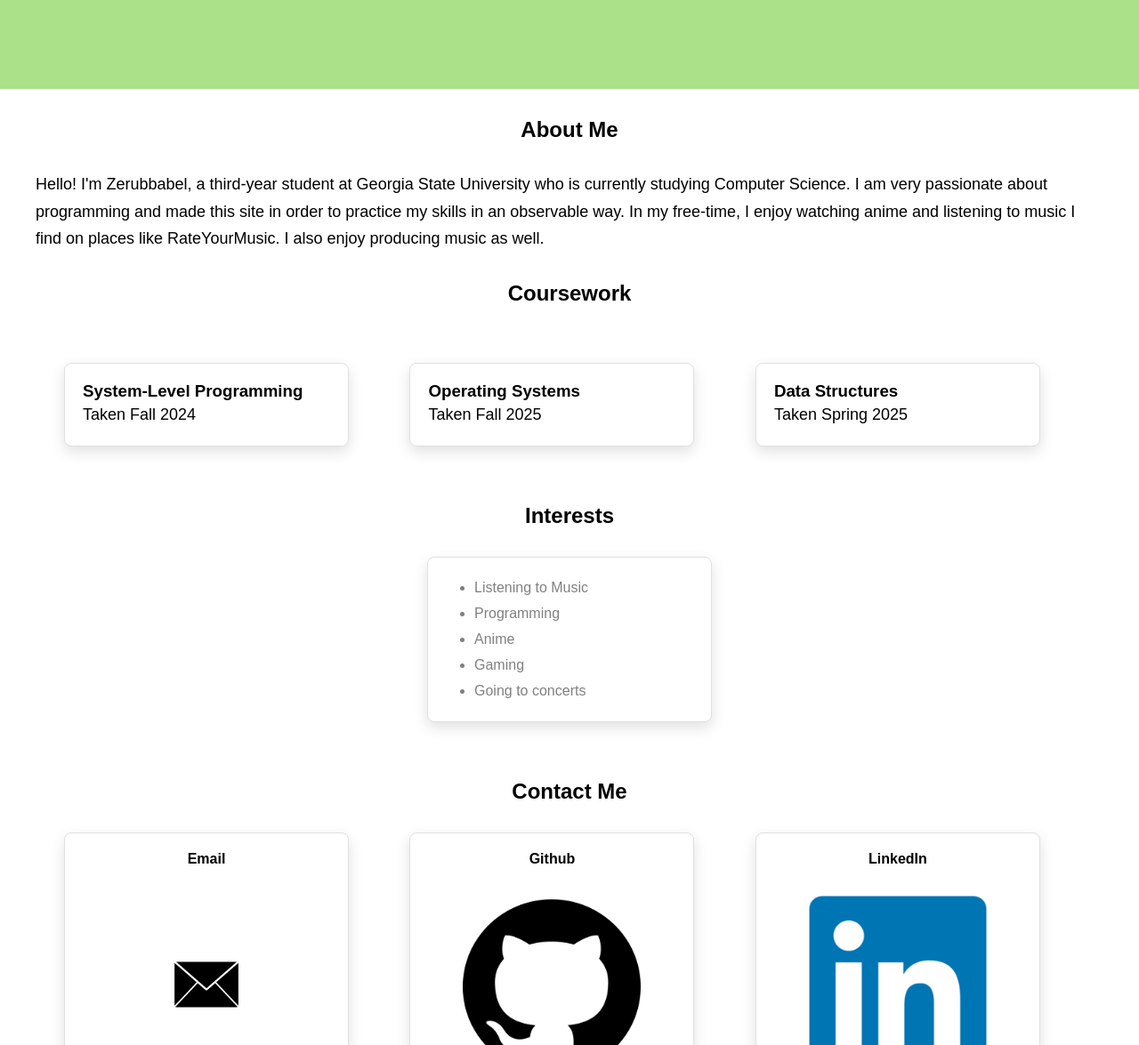
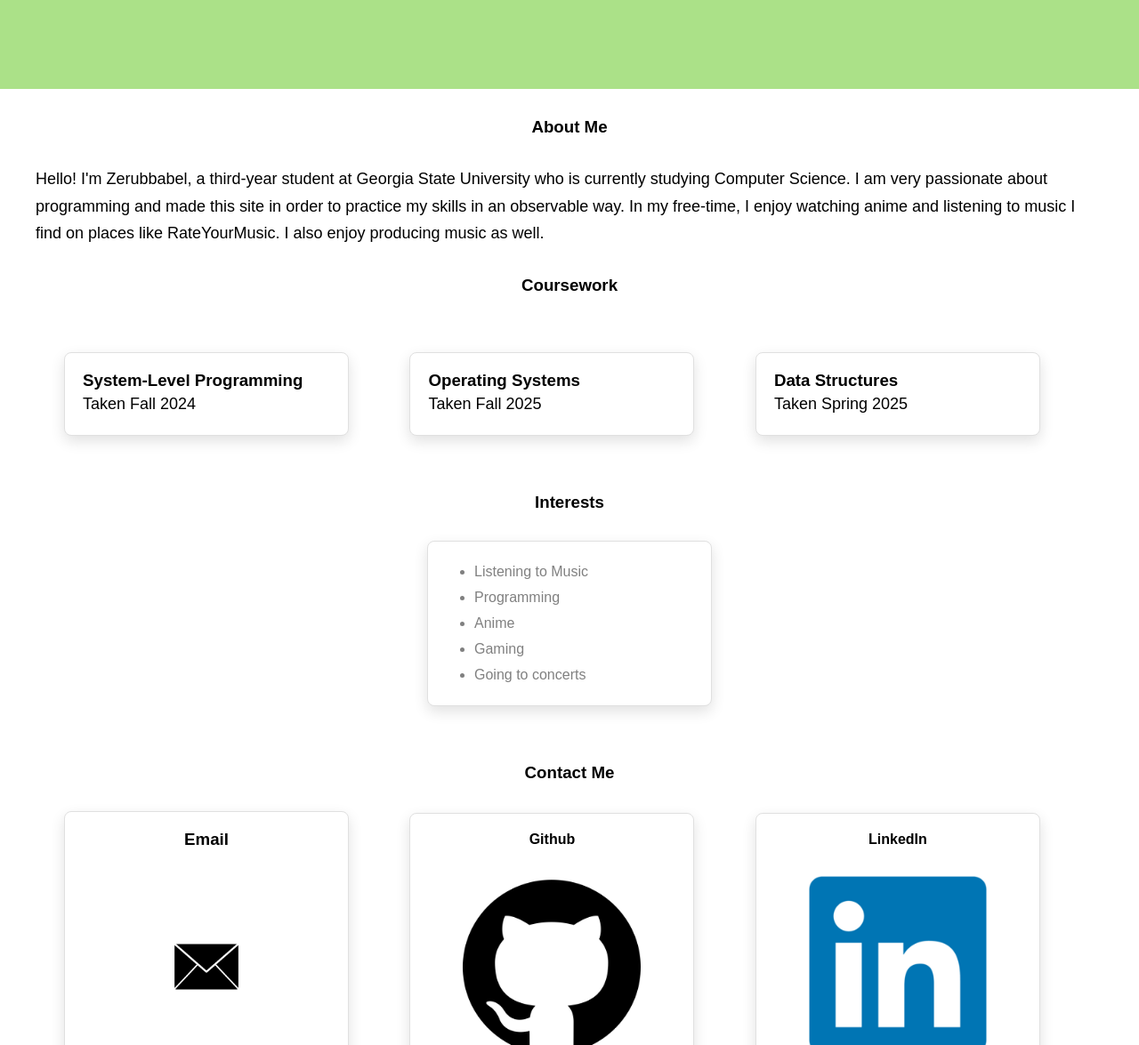
Before and after one commit to daydre4mX/hw01, a plain HTML site: page index.html in a window 1280 px wide. Shown: the part 700-1875 px from the top of the page at 89% size. Drawn offline with Linux system fonts and the light colour scheme.

Commit message:
Fixed Heading levels

```diff
--- a/index.html
+++ b/index.html
@@ -34,7 +34,7 @@
     <div class="divider"></div>
     <section id="about">
         <div class="container">
-            <h2 style="text-align: center;">About Me</h2>
+            <h3 style="text-align: center;">About Me</h3>
             <div class="divider"></div>
             <p>Hello! I'm Zerubbabel, a third-year student at Georgia State University who is currently studying
                 Computer Science. I am very passionate about programming and made this site in order to practice my
@@ -49,7 +49,7 @@
     <div class="divider"></div>
     <section id="coursework">
         <div class="container">
-            <h2 style="text-align: center;">Coursework</h2>
+            <h3 style="text-align: center;">Coursework</h3>
             <div class="divider"></div>
             <div class="card">
                 <h3>System-Level Programming</h3>
@@ -67,7 +67,7 @@
     </section>
     <div class="divider"></div>
     <section id="interests">
-        <h2 style="text-align: center;">Interests</h2>
+        <h3 style="text-align: center;">Interests</h3>
         <div class="container center">
             <div class="card">
                 <div class="cardcontent">
@@ -86,11 +86,11 @@
     <div class="divider"></div>
 
     <section id="contact">
-        <h2 style="text-align: center;">Contact Me</h2>
+        <h3 style="text-align: center;">Contact Me</h3>
         <div class="container">
             <div class="card">
                 <div class="cardcontent contact">
-                    <h4>Email</h4>
+                    <h3>Email</h3>
                     <div class="divider"></div>
                     <img src="images/email-icon.png" alt="email icon" class="contactimg">
                     <br>
```
